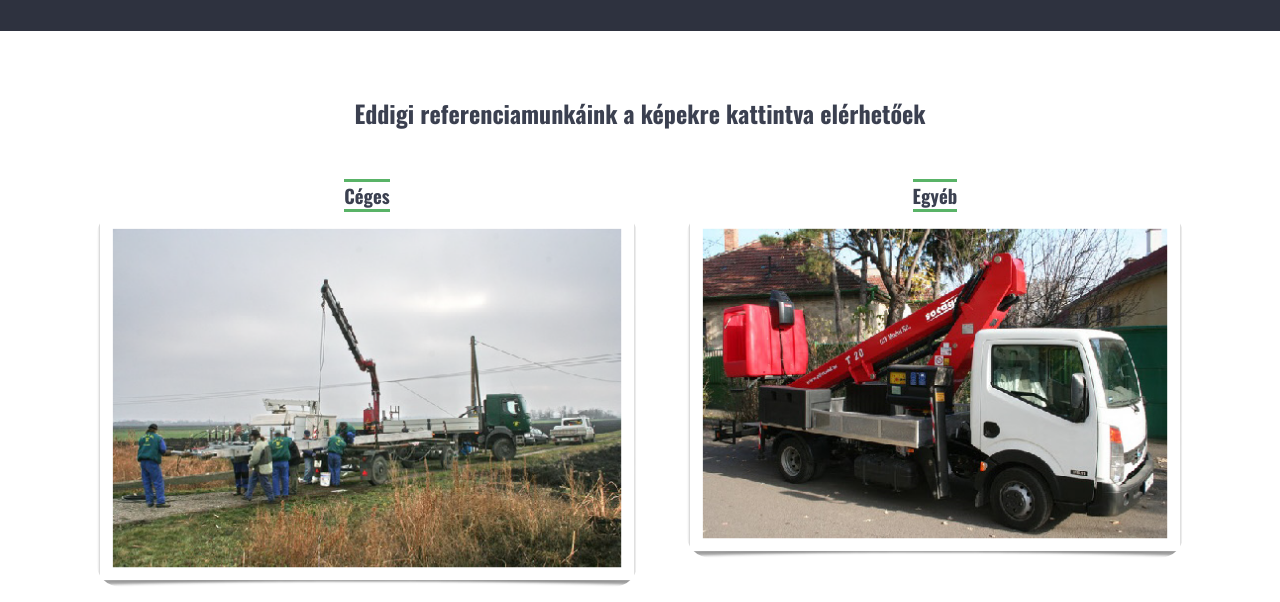
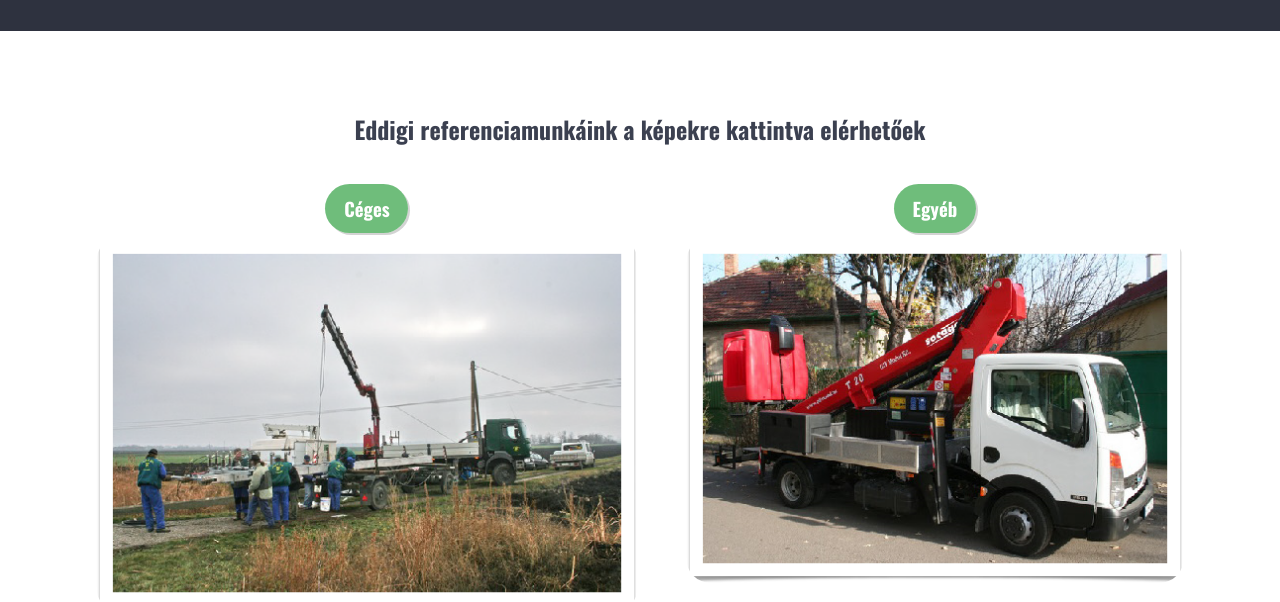
Before and after one commit to Tibby87/ZoldF, a plain HTML site: page referencia.html in a window 1280 px wide. Shown: the part 229-831 px from the top of the page. Drawn offline with nearby package versions, Linux system fonts and the light colour scheme.

Commit message:
further styling of already existing content

```diff
--- a/css/intro.css
+++ b/css/intro.css
@@ -32,7 +32,7 @@ main {
 
 /* Impresszum styling */
 .company_info {
-  background-color: var(--logo-primary);
+  background-color: var(--logo-primary2);
   /* padding: 0 0.8em; */
 }
 
@@ -58,7 +58,7 @@ main {
   font-size: larger;
   /* color: rgb(165, 241, 11); */
   color: white;
-  background-color: var(--logo-primary);
+  background-color: var(--logo-primary2);
   text-decoration: none;
   width: max-content;
   margin: 1em auto 0;
--- a/css/kapcsolat.css
+++ b/css/kapcsolat.css
@@ -1,13 +1,13 @@
 .elerhetoseg {
   display: flex;
-  gap: 1em;
+  gap: 2em;
   flex-direction: column-reverse;
 }
 
 .contact_images {
   display: flex;
   flex-direction: column;
-  gap: 1em;
+  gap: 1.2em;
 }
 
 .contact_img {
--- a/css/referencia.css
+++ b/css/referencia.css
@@ -15,16 +15,25 @@
 .ref_gomb:link,
 .ref_gomb:visited {
   text-decoration: none;
-  color: var(--lght-blue-gray);
+  color: white;
+  background-color: var(--logo-primary2);
+  text-decoration: none;
+  width: max-content;
+  margin: 1em auto 0;
+  padding: 0.6em 1em;
+  border-radius: 100px;
+  /* text-shadow: 2px 2px white; */
+  box-shadow: 2px 2px lightgray;
+  /* margin-bottom: 10px; */
   /* text-shadow: 2px 2px rgba(255, 255, 224, 0.363); */
 }
 
 .ref_cim {
-  margin-bottom: 10px;
-  border-top: 3px solid var(--logo-primary);
+  margin-bottom: 15px;
+  /*border-top: 3px solid var(--logo-primary);
   border-bottom: 3px solid var(--logo-primary);
   width: fit-content;
-  margin: auto;
+  margin: auto; */
 }
 
 .ref_img {
@@ -78,6 +87,10 @@
     flex-direction: unset;
   }
 
+  .ref_gomb:hover {
+    color: var(--logo-secondary);
+  }
+
   .ceges_title {
     margin-bottom: 2em;
   }
--- a/css/styles.css
+++ b/css/styles.css
@@ -8,6 +8,7 @@
   --drk-blue-gray: #2e323f;
   --lght-blue-gray: #3b4050;
   --logo-primary: #59b367;
+  --logo-primary2: #59b366dc;
   --logo-secondary: #ffe500;
 
   --gray: #6f737f;
@@ -56,8 +57,8 @@ p {
 main {
   display: flex;
   flex-direction: column;
-  gap: 1em;
-  padding: 4em 0;
+  gap: 3em;
+  padding: 5em 0;
   text-align: center;
 }
 
--- a/referencia.html
+++ b/referencia.html
@@ -61,13 +61,13 @@
           <h3 class="ref_cim">
             <a href="ceges.html" target="blank" class="ref_gomb">Céges</a>
           </h3>
-          <a href="egyeb.html"
+          <a href="ceges.html"
             ><img class="ref_img" src="img/ceges1.png" alt=""
           /></a>
         </div>
         <div class="egyeb">
           <h3 class="ref_cim">
-            <a href="ceges.html" target="blank" class="ref_gomb">Egyéb</a>
+            <a href="egyeb.html" target="_parent" class="ref_gomb">Egyéb</a>
           </h3>
           <a href="egyeb.html"
             ><img class="ref_img" src="img/palyazat2.png" alt=""
```
